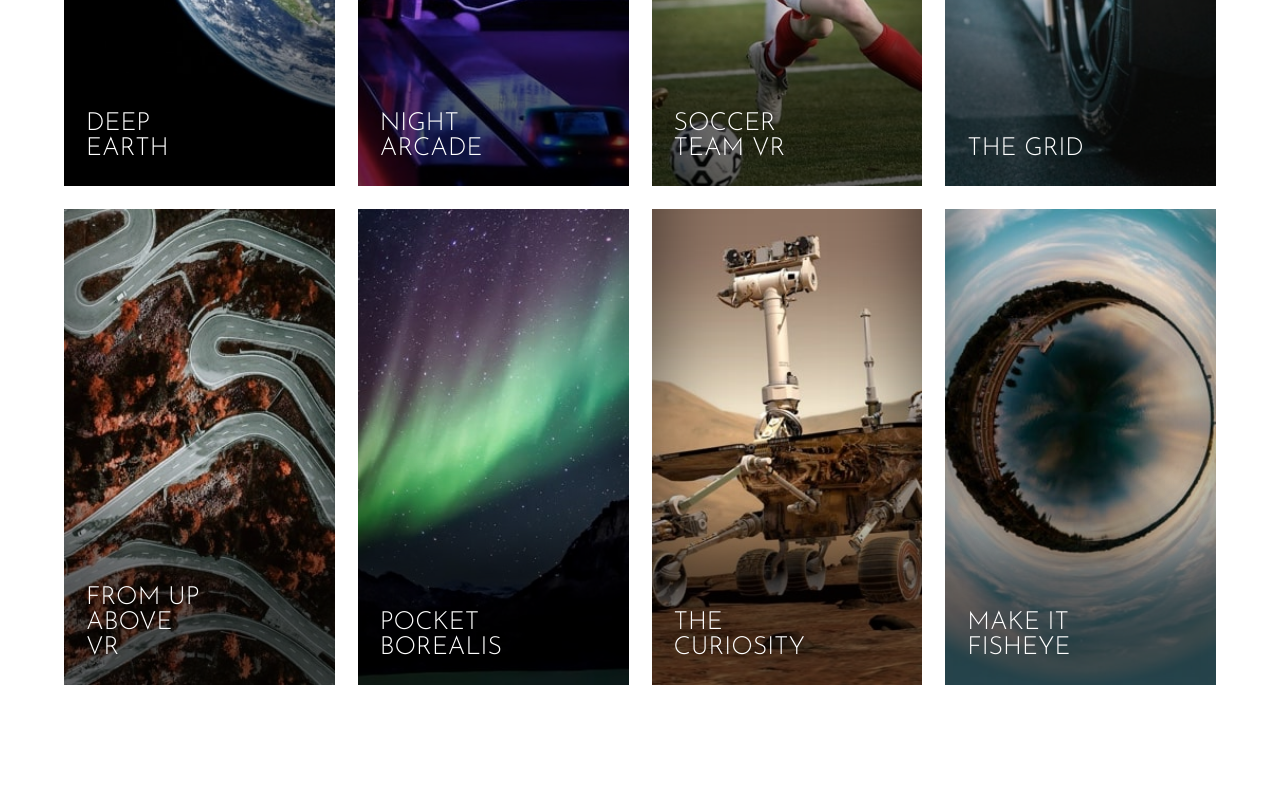
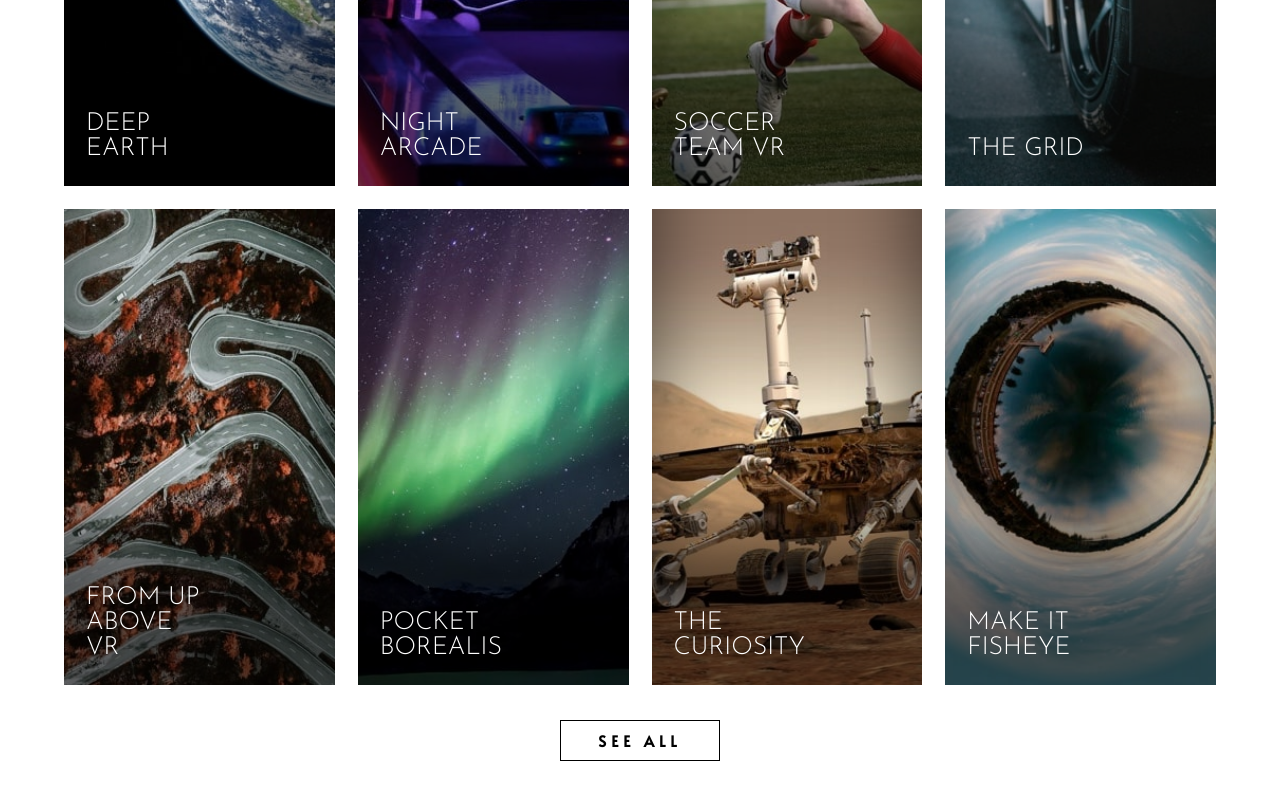
Before and after one commit to bryangamas/loopstudios-landing-page, a Next.js app: page / in a window 1280 px wide. Shown: the part 2111-2911 px from the top of the page. Before the commit the page ends 2819 px from the top, so only its background shows below. Built offline with nearby package versions, Linux system fonts and the light colour scheme.

Commit message:
feat: + SEE ALL button

```diff
--- a/components/CreationsSection.jsx
+++ b/components/CreationsSection.jsx
@@ -11,11 +11,17 @@ const CreationsSection = () => {
           return <CreationItem key={item.id} mobile={item} index={index} />;
         })}
       </div>
+
+      <a href="#" className="CreationsSection__button">
+        SEE ALL
+      </a>
+
       <style jsx>
         {`
           .CreationsSection {
+            display: grid;
             padding-inline: var(--padding-inline-mobile);
-            padding-block-end: 2.3rem;
+            padding-block-end: 9.5rem;
           }
 
           .Creations-container {
@@ -27,6 +33,19 @@ const CreationsSection = () => {
 
           .CreationsSection__title {
             margin-block-end: 5.4rem;
+          }
+
+          .CreationsSection__button {
+            justify-self: center;
+            display: flex;
+            align-items: center;
+            height: 4.1rem;
+            width: 16rem;
+            margin-block-start: 3.5rem;
+            border: solid 1px black;
+            justify-content: center;
+            letter-spacing: 0.5rem;
+            font-weight: bold;
           }
 
           @media (min-width: 1000px) {
--- a/public/global.css
+++ b/public/global.css
@@ -37,6 +37,12 @@ picture {
   display: block;
 }
 
+a {
+  text-decoration: none;
+  color: inherit;
+  cursor: pointer;
+}
+
 h2 {
   font-family: "Josefin Sans", sans-serif;
   font-size: 3.2rem;
```
